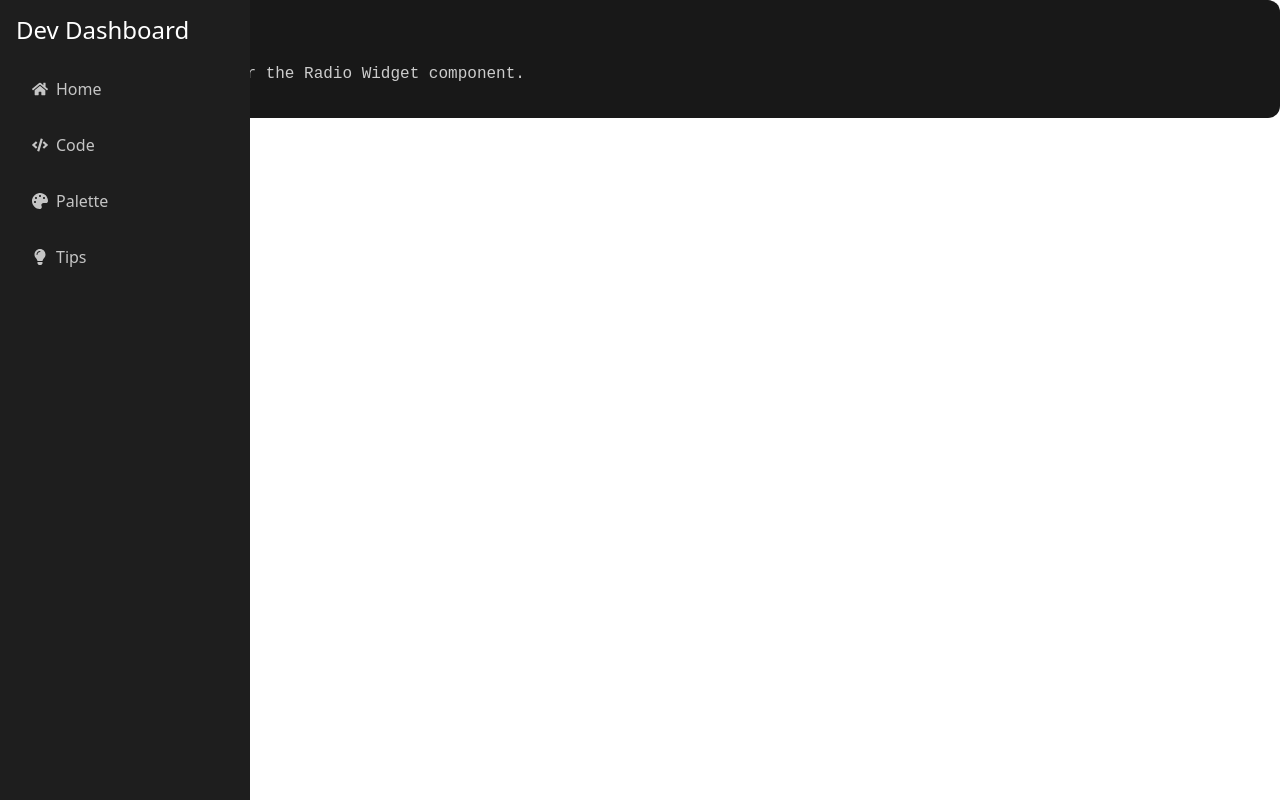
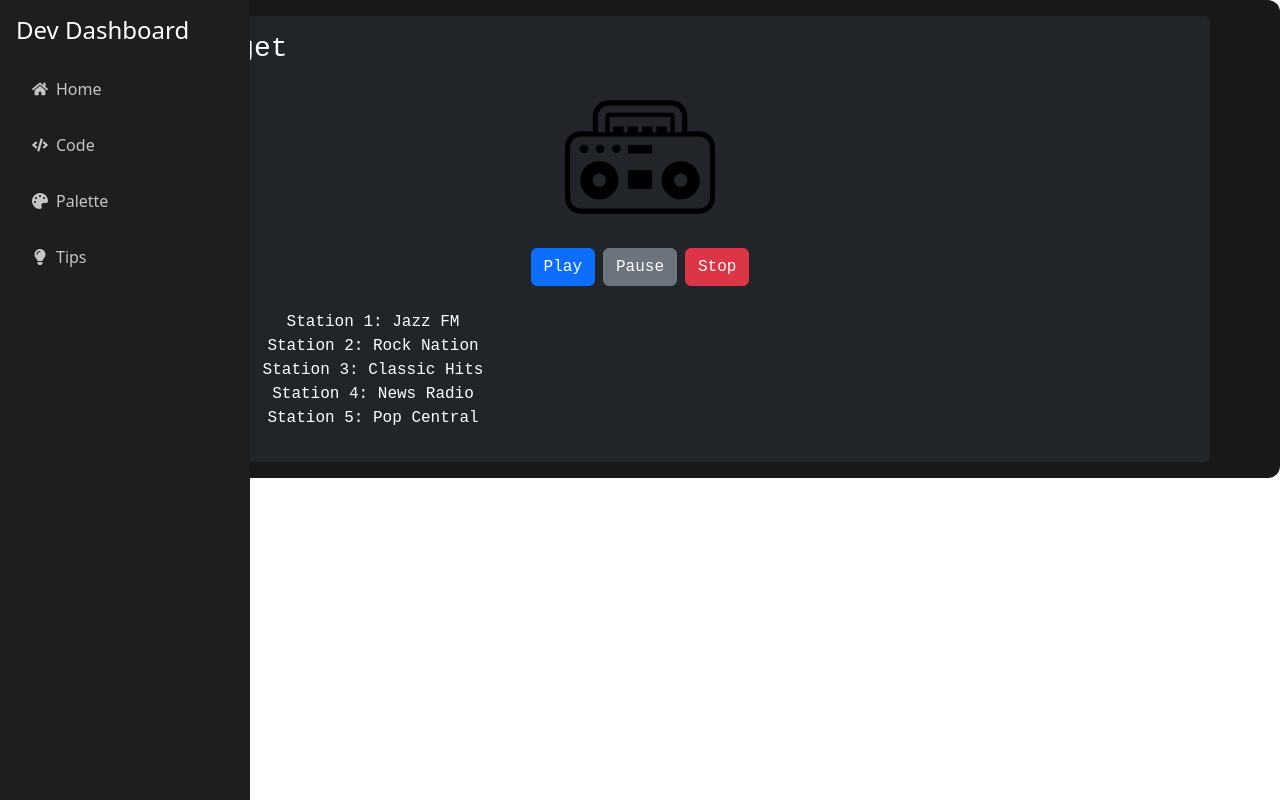
Before and after one commit to LeJeunek/DevDashboard, a React (Vite) app: page /radio in a window 1280 px wide. Built offline with nearby package versions, Linux system fonts and the light colour scheme.

Commit message:
Basic radio widget setup.

```diff
--- a/src/components/DashboardGrid.css
+++ b/src/components/DashboardGrid.css
@@ -106,7 +106,7 @@
   left: 250px; /* width of sidebar */
   width: calc(100% - 250px);
   height: 100vh;
-  background-color: rgba(0, 0, 0, 0.8);
+  background-color: rgba(0, 0, 0, 0.9);
   padding: 2rem;
   display: flex;
   justify-content: center;
@@ -120,7 +120,7 @@
   width: 100%;
   height: 80%;
   overflow-y: auto;
-  box-shadow: 0 0 20px rgba(0, 0, 0, 0.6);
+  box-shadow: 0 0 20px rgba(0, 0, 0, 0.9);
 }
 @media (max-width: 800px) {
   .dashboard-grid {
--- a/src/components/widgets/RadioWidget.jsx
+++ b/src/components/widgets/RadioWidget.jsx
@@ -1,9 +1,42 @@
+import { Col, Container, Row } from "react-bootstrap";
+import boombox from "../../assets/boombox.png";
+
 const RadioWidget = () => {
   return (
-    <div>
-      <h2>Radio Widget</h2>
-      <p>This is a placeholder for the Radio Widget component.</p>
-    </div>
+    <Container className="p-3 text-white bg-dark rounded">
+      <h3>Radio Widget</h3>
+      <Row className="mt-3 d-flex align-items-center justify-content-center flex-column">
+        <Col md={6} offset={6} className="text-center">
+          <div className="radio-image">
+            <img
+              src={boombox}
+              alt="Radio Icon"
+              style={{ width: "150px", height: "150px" }}
+            />
+          </div>
+        </Col>
+        <Col md={6} offset={6} className="mt-3 text-center">
+          <div className="radio-controls">
+            <button className="btn btn-primary me-2">Play</button>
+            <button className="btn btn-secondary me-2">Pause</button>
+            <button className="btn btn-danger">Stop</button>
+          </div>
+        </Col>
+      </Row>
+      <Row className="mt-4">
+        <Col md={6} offset={6} className="text-center">
+          <div className="radio-list ">
+            <ul>
+              <li>Station 1: Jazz FM</li>
+              <li>Station 2: Rock Nation</li>
+              <li>Station 3: Classic Hits</li>
+              <li>Station 4: News Radio</li>
+              <li>Station 5: Pop Central</li>
+            </ul>
+          </div>
+        </Col>
+      </Row>
+    </Container>
   );
 };
 export default RadioWidget;
```
Also changed, not shown: src/assets/boombox.png (added).
